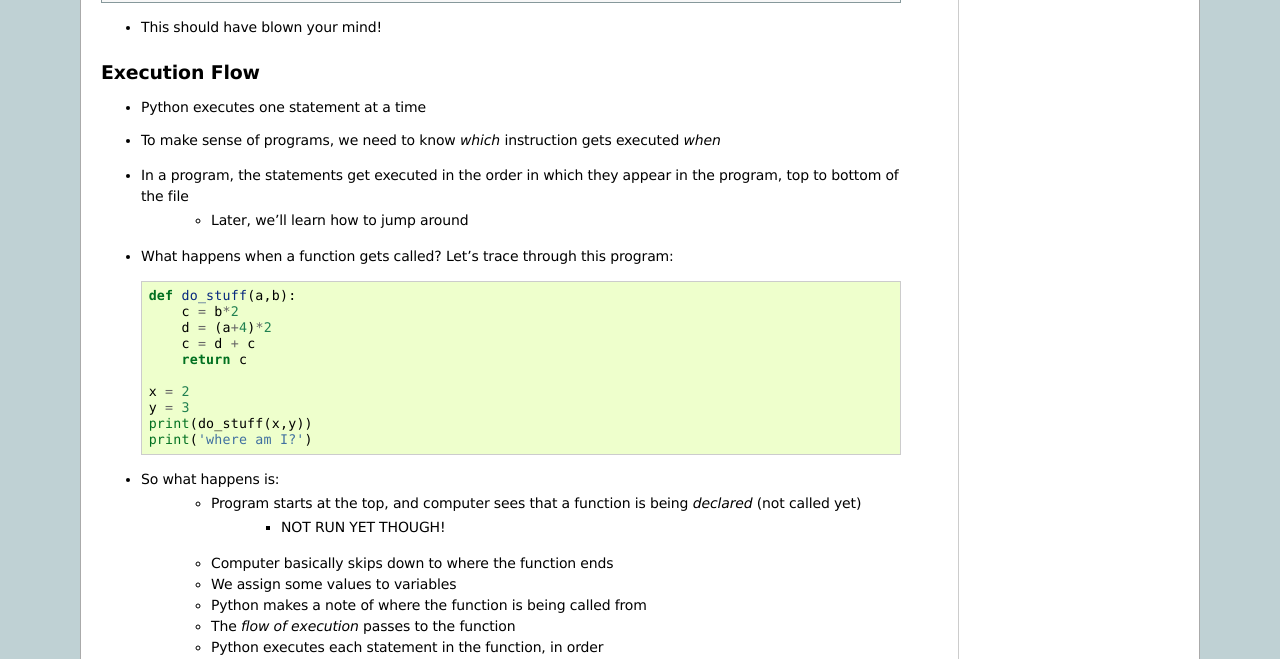
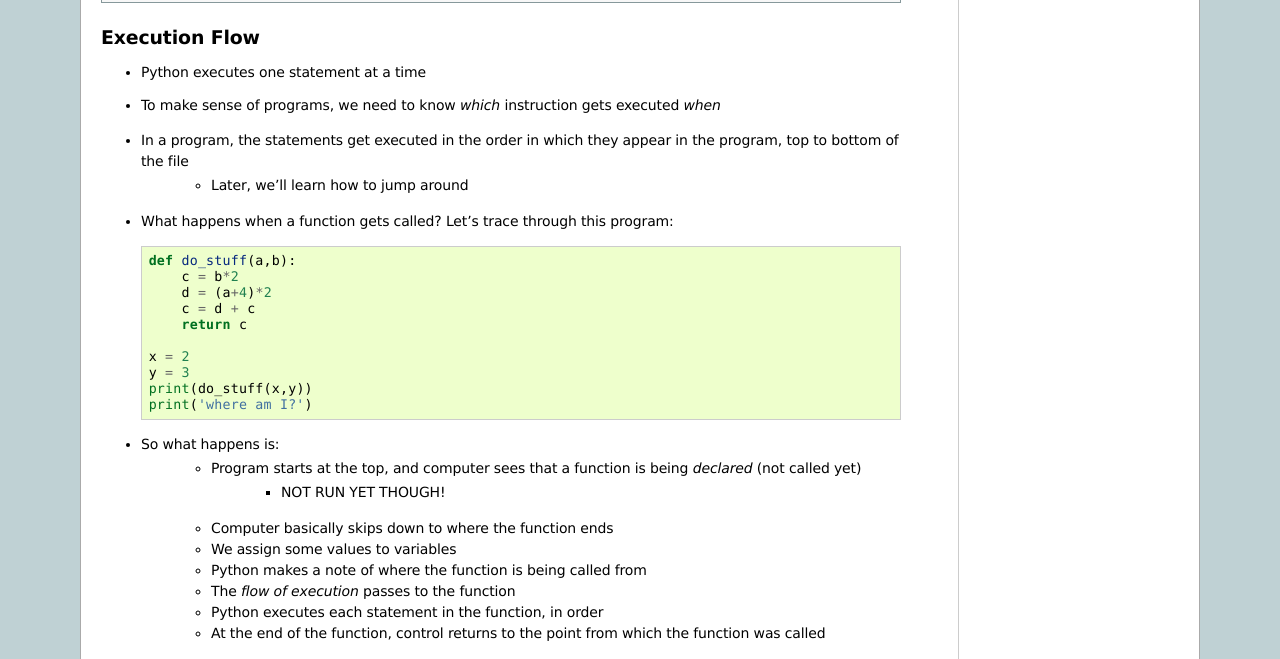
Before and after one commit to jameshughes89/cs101, a Sphinx documentation site: the page built from source/topic3.rst, in a window 1280 px wide and 900 px high, scrolled down 6028 px, cut to the strip 241-900 px from the top of the window. Built offline with Sphinx 7.4.7, drawn with Linux system fonts in a browser that asks for light colours; formulas are drawn with MathJax 3.

Commit message:
It really shouldn't

```diff
--- a/source/topic3.rst
+++ b/source/topic3.rst
@@ -235,9 +235,6 @@ Back to concrete things...
    		<iframe width="560" height="315" src="https://www.youtube.com/embed/DESQnHsGYss" frameborder="0" allowfullscreen></iframe>
 
 
-* This should have blown your mind!
-
-
 Execution Flow
 ==============
 
```
